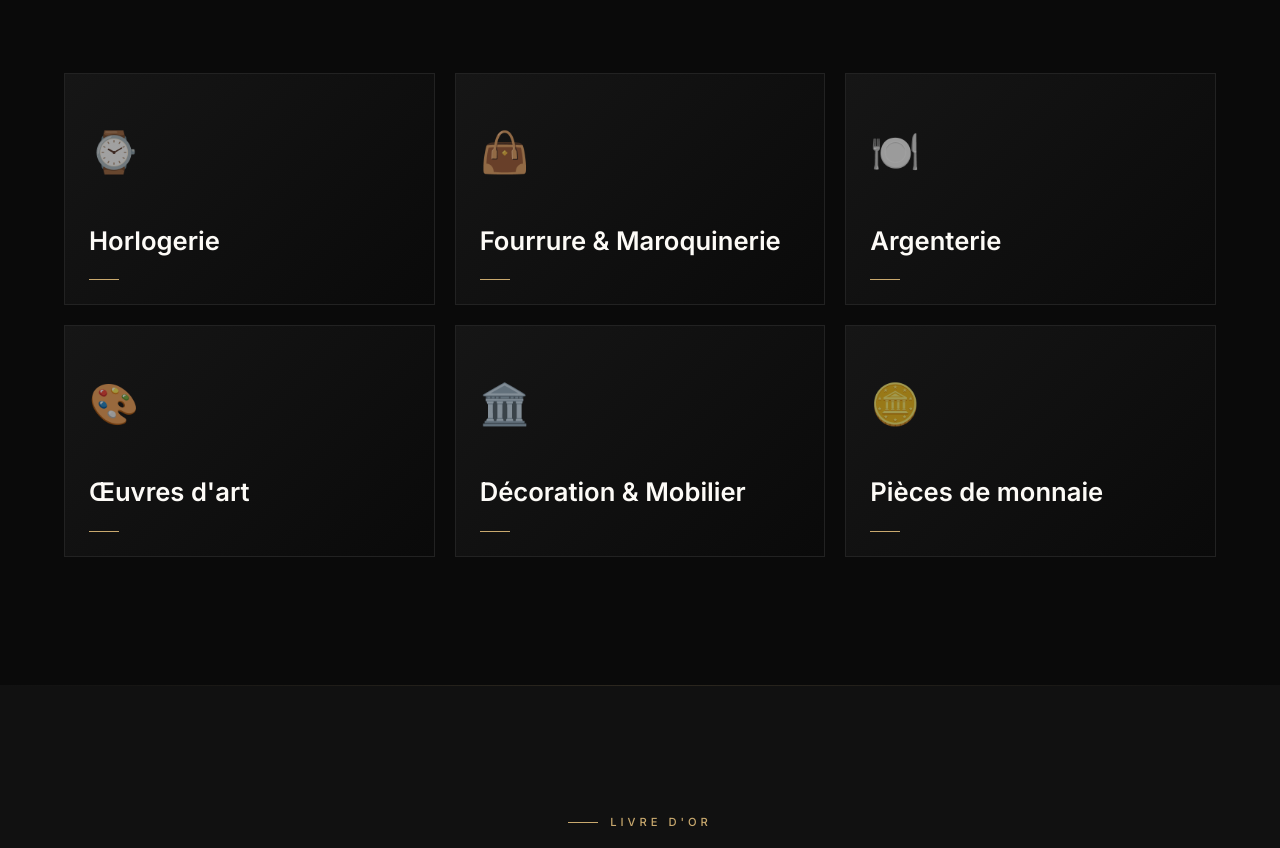
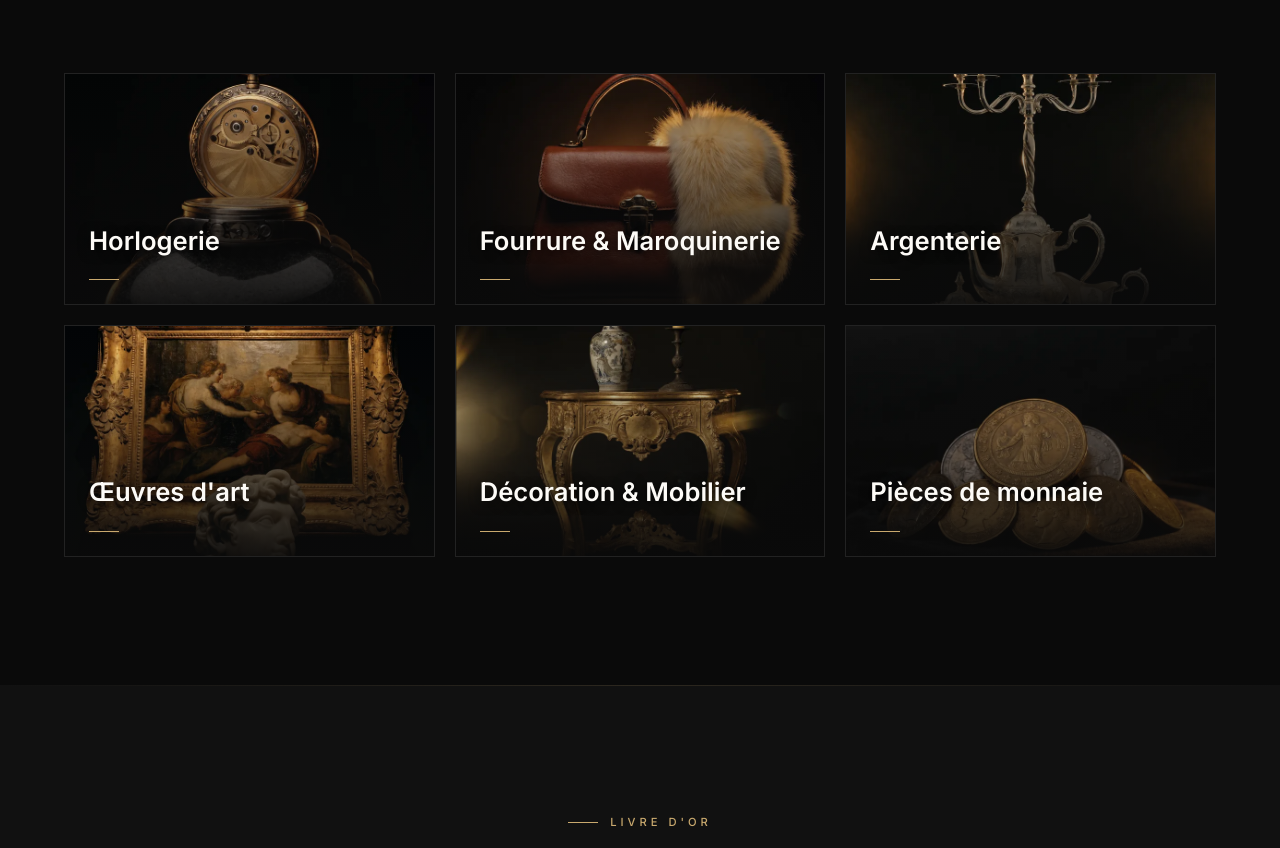
Before and after one commit to Attawwe/Maison-Lombar-test, a plain HTML site: page index.html in a window 1280 px wide. Shown: the part 2853-3701 px from the top of the page. Drawn offline with nearby package versions, Linux system fonts and the light colour scheme.

Commit message:
feat(expertise): images de marque pour les 6 domaines (Higgsfield)
Remplace les emojis des cartes 'Nos Domaines d'Expertise' par des photos
luxe noir/or generees via Higgsfield (Recraft V4.1, 1:1, palette marque),
optimisees en WebP (~40 Ko chacune). Fond image + voile degrade pour la
lisibilite du texte + leger zoom au survol.

Co-Authored-By: Claude Opus 4.8 (1M context) <noreply@anthropic.com>

```diff
--- a/index.html
+++ b/index.html
@@ -958,12 +958,14 @@
     .expertise-item-bg {
       position: absolute;
       inset: 0;
-      background: linear-gradient(135deg, var(--black-card), var(--black));
-      transition: all 0.5s var(--ease-out);
+      background-color: var(--black-card);
+      background-size: cover;
+      background-position: center;
+      transition: transform 0.6s var(--ease-out);
     }
 
     .expertise-item:hover .expertise-item-bg {
-      background: linear-gradient(135deg, rgba(201, 169, 110, 0.08), var(--black));
+      transform: scale(1.06);
     }
 
     .expertise-item-content {
@@ -974,19 +976,7 @@
       flex-direction: column;
       justify-content: flex-end;
       padding: clamp(16px, 2vw, 24px);
-    }
-
-    .expertise-item-icon {
-      font-size: 2.5rem;
-      margin-bottom: auto;
-      padding-top: 20px;
-      opacity: 0.6;
-      transition: all 0.5s var(--ease-out);
-    }
-
-    .expertise-item:hover .expertise-item-icon {
-      opacity: 1;
-      transform: scale(1.1);
+      background: linear-gradient(to top, rgba(10, 10, 10, 0.92) 0%, rgba(10, 10, 10, 0.5) 45%, rgba(10, 10, 10, 0) 100%);
     }
 
     .expertise-item-name {
@@ -995,6 +985,7 @@
       font-weight: 600;
       color: var(--white);
       margin-bottom: 0.3rem;
+      text-shadow: 0 2px 12px rgba(0, 0, 0, 0.8);
     }
 
     .expertise-item-line {
@@ -1945,54 +1936,48 @@
 
         <div class="expertise-grid">
           <div class="expertise-item reveal">
-            <div class="expertise-item-bg"></div>
+            <div class="expertise-item-bg" style="background-image: url('/images/collections/horlogerie.webp')"></div>
             <div class="expertise-item-content">
-              <div class="expertise-item-icon">⌚</div>
               <span class="expertise-item-name">Horlogerie</span>
               <div class="expertise-item-line"></div>
             </div>
           </div>
 
           <div class="expertise-item reveal reveal-delay-1">
-            <div class="expertise-item-bg"></div>
+            <div class="expertise-item-bg" style="background-image: url('/images/collections/fourrure-maroquinerie.webp')"></div>
             <div class="expertise-item-content">
-              <div class="expertise-item-icon">👜</div>
               <span class="expertise-item-name">Fourrure & Maroquinerie</span>
               <div class="expertise-item-line"></div>
             </div>
           </div>
 
           <div class="expertise-item reveal reveal-delay-2">
-            <div class="expertise-item-bg"></div>
+            <div class="expertise-item-bg" style="background-image: url('/images/collections/argenterie.webp')"></div>
             <div class="expertise-item-content">
-              <div class="expertise-item-icon">🍽️</div>
               <span class="expertise-item-name">Argenterie</span>
               <div class="expertise-item-line"></div>
             </div>
           </div>
 
           <div class="expertise-item reveal reveal-delay-3">
-            <div class="expertise-item-bg"></div>
+            <div class="expertise-item-bg" style="background-image: url('/images/collections/oeuvres-art.webp')"></div>
             <div class="expertise-item-content">
-              <div class="expertise-item-icon">🎨</div>
               <span class="expertise-item-name">Œuvres d'art</span>
               <div class="expertise-item-line"></div>
             </div>
           </div>
 
           <div class="expertise-item reveal reveal-delay-4">
-            <div class="expertise-item-bg"></div>
+            <div class="expertise-item-bg" style="background-image: url('/images/collections/decoration-mobilier.webp')"></div>
             <div class="expertise-item-content">
-              <div class="expertise-item-icon">🏛️</div>
               <span class="expertise-item-name">Décoration & Mobilier</span>
               <div class="expertise-item-line"></div>
             </div>
           </div>
 
           <div class="expertise-item reveal reveal-delay-5">
-            <div class="expertise-item-bg"></div>
+            <div class="expertise-item-bg" style="background-image: url('/images/collections/pieces-monnaie.webp')"></div>
             <div class="expertise-item-content">
-              <div class="expertise-item-icon">🪙</div>
               <span class="expertise-item-name">Pièces de monnaie</span>
               <div class="expertise-item-line"></div>
             </div>
```
Also changed, not shown: images/collections/argenterie.webp (added), images/collections/decoration-mobilier.webp (added), images/collections/fourrure-maroquinerie.webp (added), images/collections/horlogerie.webp (added), images/collections/oeuvres-art.webp (added), images/collections/pieces-monnaie.webp (added).
